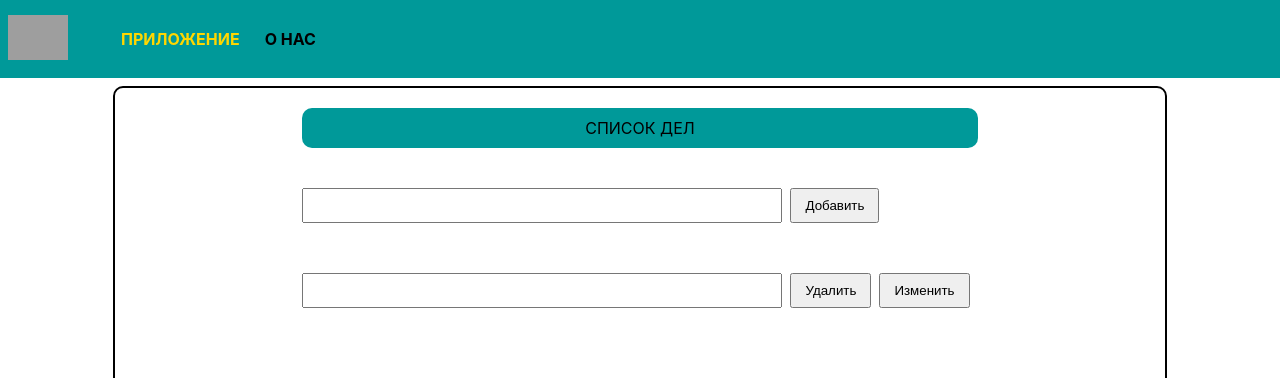
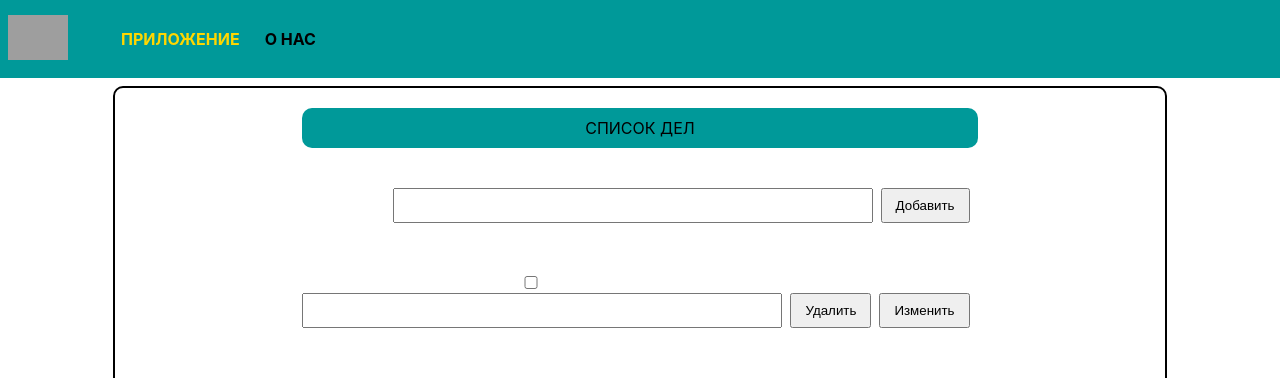
Before and after one commit to AliyT/todo-list-git, a React (Create React App) app: page / in a window 1280 px wide. Shown: the top 378 px of the page. Built offline with nearby package versions, Linux system fonts and the light colour scheme; grey boxes are pictures that could not be loaded.

Commit message:
file managment mini-component

```diff
--- a/src/components/AppPage/AppPage.js
+++ b/src/components/AppPage/AppPage.js
@@ -1,5 +1,6 @@
 import React from 'react'
 import s from './AppPage.module.sass'
+import Todo from "./Todo/Todo";
 
 const AppPage = () => {
     return (
@@ -13,11 +14,9 @@ const AppPage = () => {
                             <input type="text"/>
                             <button>Добавить</button>
                         </div>
-                        <div className={s.todoItem}>
-                            <input type="text"/>
-                            <button>Удалить</button>
-                            <button>Изменить</button>
-                        </div>
+
+                        <Todo />
+
                     </div>
 
                 </div>
--- a/src/components/AppPage/AppPage.module.sass
+++ b/src/components/AppPage/AppPage.module.sass
@@ -17,12 +17,8 @@
     .todosWrapper
       .add
         margin-bottom: 50px
-      input, button
-        padding: 8px 13px
-        margin-right: 8px
+        text-align: right
 
-      input
-        width: 450px
 
 .mainImg
   display: grid
--- /dev/null
+++ b/src/components/AppPage/Todo/Todo.js
@@ -0,0 +1,20 @@
+import React from 'react'
+import s from './Todo.module.sass'
+
+const Todo = () => {
+    return (
+        <>
+            <div className={s.todoItem}>
+                <div>
+                    <input className={s.checkbox} type="checkbox"/>
+                </div>
+                <input type="text"/>
+                <button>Удалить</button>
+                <button>Изменить</button>
+            </div>
+
+        </>
+    );
+};
+
+export default Todo;
--- /dev/null
+++ b/src/components/AppPage/Todo/Todo.module.sass
@@ -0,0 +1,14 @@
+input, button
+  padding: 8px 13px
+  margin-right: 8px
+
+input
+  width: 450px
+
+.todoItem
+  margin-bottom: 30px
+  &:last-child
+    margin-bottom: 0
+  div
+
+  .checkbox
```
